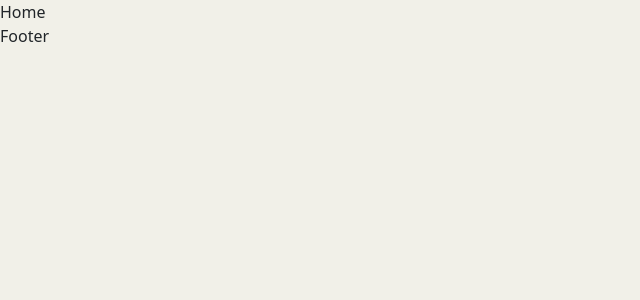
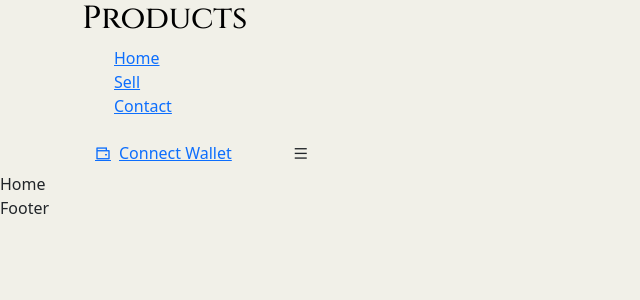
Before and after one commit to Benjovengo/SmartLuxury, a React (Create React App) app in the folder client/: page /home in a window 1280 px wide. Shown: the top 300 px of the page, without its empty margins (0-640 px from the left). Built offline with nearby package versions, Linux system fonts and the light colour scheme.

Commit message:
page: add header to the main page

```diff
--- a/client/src/components/Header/Header.jsx
+++ b/client/src/components/Header/Header.jsx
@@ -1,10 +1,65 @@
 import React from 'react'
 import './header.css'
+import { Container } from "reactstrap"
+import { NavLink, Link} from "react-router-dom"
+
+const NAV__LINKS = [
+  {
+    display:'Home',
+    url:'/home'
+  },
+  {
+    display:'Sell',
+    url:'/create'
+  },
+  {
+    display:'Contact',
+    url:'/contact'
+  },
+]
 
 const Header = () => {
   return (
     <header className="header">
+      <Container>
+        <div className="navigation">
+          <div className="logo">
+            <h2 className='d-flex gap-2 align-items-center'>
+              {/* <span>
+                <i class="ri-handbag-fill"></i>
+              </span> */}
+                Products
+            </h2>
+          </div>
 
+          <div className="nav__menu">
+            <ul className="nav__list">
+              {
+                NAV__LINKS.map((item, index) =>
+                  <li className="nav__item" key={index}>
+                    <NavLink to={item.url} className={ navClass=> navClass.isActive ? 'active' : ''}>
+                      {item.display}
+                    </NavLink>
+                  </li>
+                )
+              }
+            </ul>
+          </div>
+          <div className="nav__right d-flex align-items-center gap-5">
+            <button className="btn">
+              <Link to={"/wallet"} className="d-flex gap-2 align-items-center" >
+                <span>
+                  <i class="ri-wallet-line"></i>
+                </span>
+                Connect Wallet
+              </Link>
+            </button>
+            <span className="mobile__menu">
+              <i class="ri-menu-line"></i>
+            </span>
+          </div>
+        </div>
+      </Container>
     </header>
   )
 }
```
